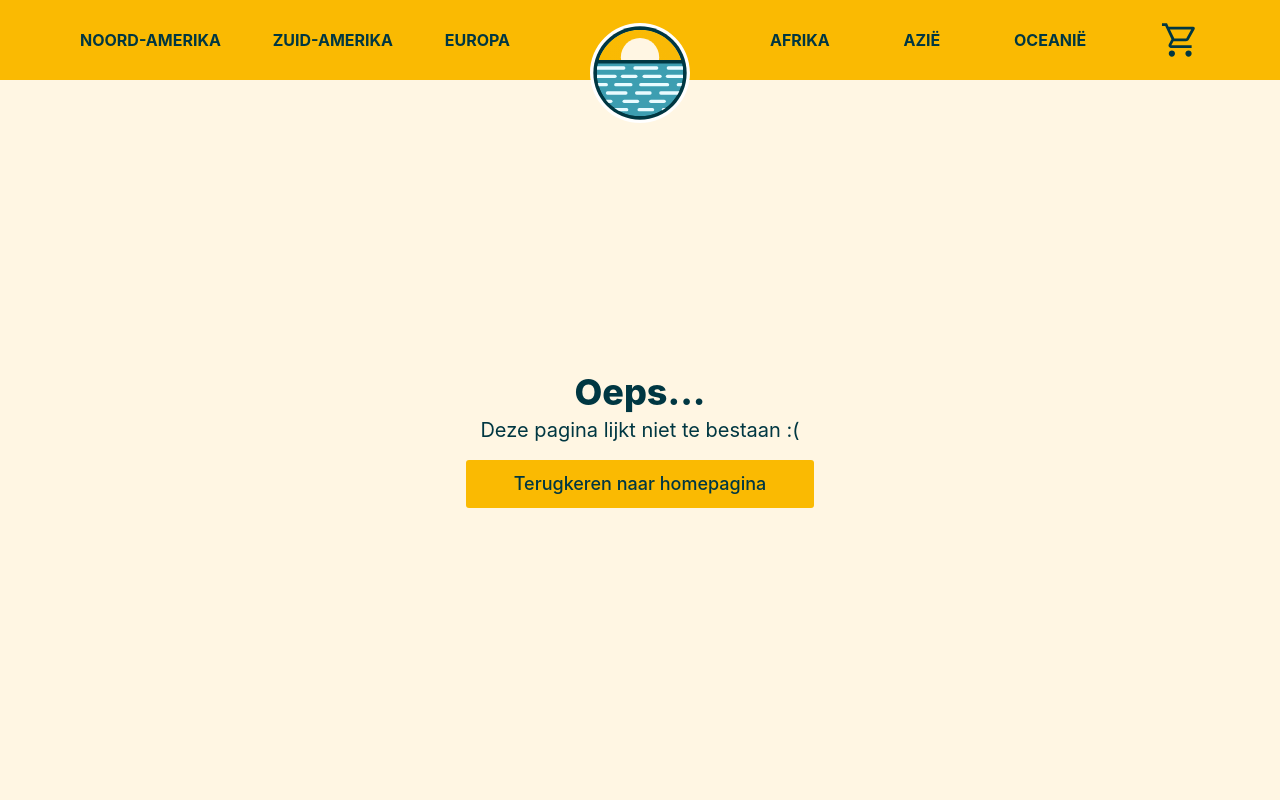
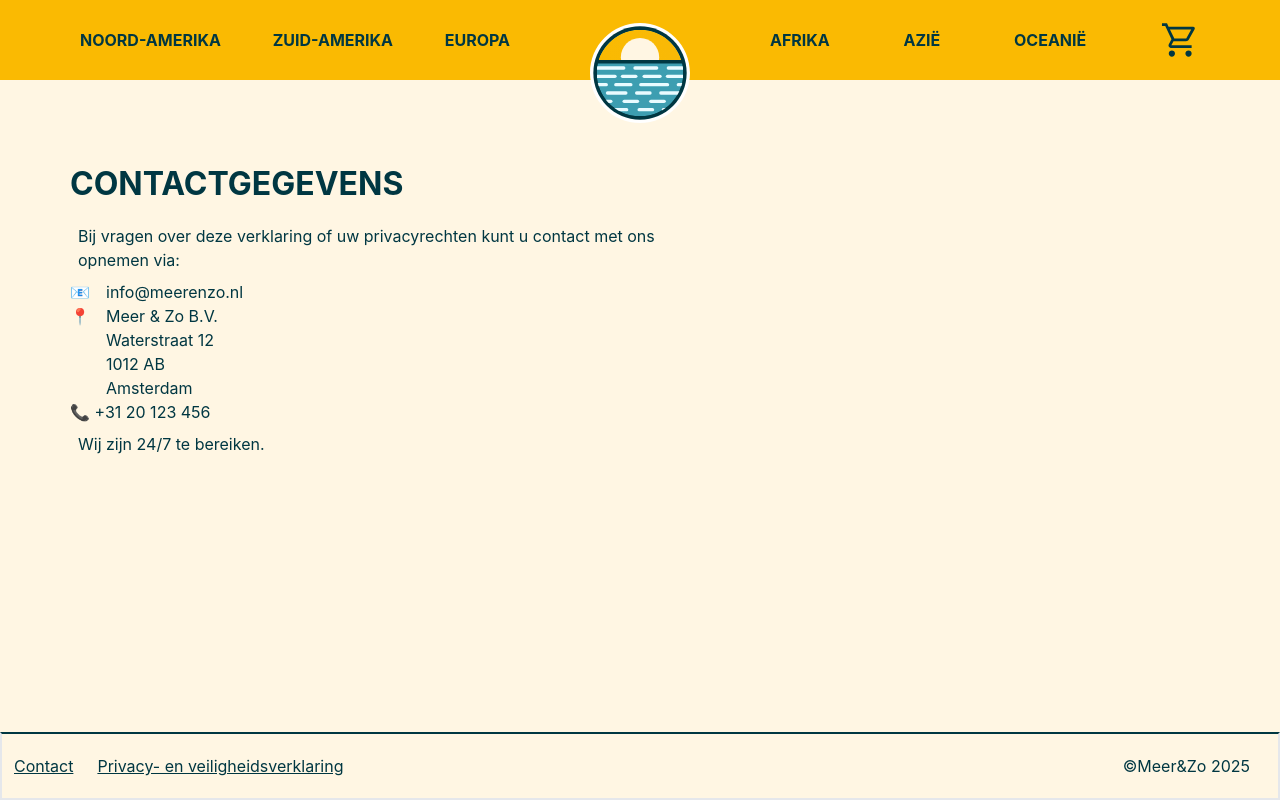
Before and after one commit to MauritsWilke/iuw_trust, a SvelteKit app: page /contact in a window 1280 px wide. Before the commit this address had no page. Built offline with nearby package versions, Linux system fonts and the light colour scheme.

Commit message:
feat: add tired stuff

```diff
--- a/src/components/footer.svelte
+++ b/src/components/footer.svelte
@@ -1,3 +1,17 @@
-<footer class="bg-[#0099ff] w-full h-[80px]">
-    <a href="/contact" aria-label="contact"></a>
+<footer class="text-teal border-2 border-t-teal px-3 py-5 font-serif w-screen">
+    <div class="flex justify-between w-full">
+        <div class="flex gap-6">
+            <a href="/contact" aria-label="contact">Contact</a>
+            <a href="/privacy" aria-label="privacy">Privacy- en veiligheidsverklaring</a>
+        </div>
+        <div class="mx-4">
+            <p>©Meer&Zo {new Date().getFullYear()}</p>
+        </div>
+    </div>
 </footer>
+
+<style lang="postcss">
+    a {
+        @apply underline;
+    }
+</style>
--- a/src/lib/types.ts
+++ b/src/lib/types.ts
@@ -10,3 +10,8 @@ export type InventoryData = {
     Temperatuur: number,
     ID: number
 }
+
+export type UserData = {
+    name: string,
+    email: string,
+}
--- a/src/routes/+page.svelte
+++ b/src/routes/+page.svelte
@@ -1,4 +1,5 @@
 <script lang="ts">
+    import Footer from "components/footer.svelte";
     import RotatingText from "components/RotatingText.svelte";
 
     const continentMap: { [key: string]: string } = {
@@ -11,7 +12,7 @@
     };
 </script>
 
-<div class="flex justify-center items-center w-full h-full bg-off-white max-md:hidden">
+<div class="flex justify-center items-center w-full h-full bg-off-white max-md:hidden relative">
     <svg width="1483" height="899" viewBox="0 0 1483 899" fill="none" xmlns="http://www.w3.org/2000/svg">
         <a href="/continent/europa" aria-label="europe">
             <g id="europe">
@@ -364,6 +365,8 @@
     {/each}
 </div>
 
+<Footer />
+
 <style lang="postcss">
     svg {
         #asia:hover .border,
--- a/src/routes/afrekenen/+page.svelte
+++ b/src/routes/afrekenen/+page.svelte
@@ -1,14 +1,6 @@
 <script lang="ts">
     import { cart } from "$lib/cart.svelte";
-
-    // import { formatPrice } from "$lib";
-    // let { data }: { data: PageData } = $props();
-    // const subtotal = cart.content.map((item) => +item.Prijs).reduce((a, b) => a + b, 0);
-    // const BTW = Math.floor(0.21 * subtotal);
-    // const adminCost = cart.content.length - 0.01;
-    // const digitalAdminCost = cart.content.length * 2 - 1.01;
-
-    // const total = subtotal + BTW + adminCost + digitalAdminCost;
+    import Footer from "components/footer.svelte";
 
     const betaalmethodes = ["iDeal", "PayPal", "Mastercard", "Bitcoin"];
     let selected = $state("");
@@ -17,7 +9,15 @@
     let name = $state("");
     let canCheckout = $derived(email.length && name.length && selected.length);
 
-    function clearCart() {
+    function fakePostRequest() {
+        localStorage.setItem(
+            "userData",
+            JSON.stringify({
+                email: email,
+                name: name,
+            }),
+        );
+
         cart.clear();
     }
 </script>
@@ -56,7 +56,7 @@
 
         <div class="flex flex-col gap-2">
             <a href="/succes">
-                <button class="cart bg-primary hover:bg-primary-light h-6 mt-10" onclick={clearCart} disabled={!canCheckout}>
+                <button onclick={fakePostRequest} disabled={!canCheckout} style="background-color: #{canCheckout ? 'faba02' : 'DFA602'}" class="cart bg-primary hover:bg-primary-light h-6 mt-10">
                     <div class="">Bestellen en betalen</div>
                 </button>
             </a>
@@ -73,6 +73,7 @@
         </a>
     </div>
 </div>
+<Footer />
 
 <style lang="postcss">
     .header {
--- a/src/routes/cart/+page.svelte
+++ b/src/routes/cart/+page.svelte
@@ -1,6 +1,7 @@
 <script lang="ts">
     import { formatPrice } from "$lib";
     import { cart } from "$lib/cart.svelte";
+    import Footer from "components/footer.svelte";
 
     // let { data }: { data: PageData } = $props();
     const subtotal = cart.content.map((item) => +item.Prijs).reduce((a, b) => a + b, 0);
@@ -83,6 +84,8 @@
     </div>
 </div>
 
+<Footer />
+
 <style lang="postcss">
     .data {
         @apply flex justify-between;
--- /dev/null
+++ b/src/routes/contact/+page.svelte
@@ -0,0 +1,35 @@
+<script>
+    import Footer from "components/footer.svelte";
+</script>
+
+<div id="wrapper" class=" font-serif px-[70px] py-[80px] max-w-[75ch] text-teal">
+    <h1>Contactgegevens</h1>
+    <p>Bij vragen over deze verklaring of uw privacyrechten kunt u contact met ons opnemen via:</p>
+    <span>
+        <pre>📧&#x09;info@meerenzo.nl</pre>
+        <pre>📍&#x09;Meer & Zo B.V.</pre>
+        <pre>&#x09;&#x09;Waterstraat 12</pre>
+        <pre>&#x09;&#x09;1012 AB</pre>
+        <pre>&#x09;&#x09;Amsterdam</pre>
+        <pre>📞 +31 20 123 456</pre>
+    </span>
+
+    <p class="mt-2">Wij zijn 24/7 te bereiken.</p>
+</div>
+<div class="absolute bottom-0">
+    <Footer />
+</div>
+
+<style lang="postcss">
+    h1 {
+        @apply uppercase text-teal text-[32px] font-bold mb-4;
+    }
+
+    p {
+        @apply mb-2 ml-2;
+    }
+
+    pre {
+        @apply font-serif;
+    }
+</style>
--- a/src/routes/continent/[continent]/+page.svelte
+++ b/src/routes/continent/[continent]/+page.svelte
@@ -1,6 +1,7 @@
 <script lang="ts">
     import Product from "components/product.svelte";
     import type { PageData } from "./$types";
+    import Footer from "components/footer.svelte";
     let { data }: { data: PageData } = $props();
 
     type Continent = {
@@ -73,11 +74,13 @@
         </div>
     </div>
 
-    <div id="inventoryList">
+    <div id="inventoryList" class="grid grid-cols-3 gap-4 p-4 max-sm:grid-cols-1 max-lg:grid-cols-2">
         {#each data.inventory as product}
             <Product ProductData={product}></Product>
         {/each}
     </div>
+
+    <Footer></Footer>
 </div>
 
 <style lang="postcss">
@@ -85,20 +88,12 @@
         background: radial-gradient(50% 50% at 50% 50%, #fffeea 0%, #fffeea 35%, #b7e8eb 100%), #fff6e3;
 
         div p {
-            background-repeat: repeat; /* Ensure the image repeats */
-
-            /* mix-blend-mode: overlay; */
+            background-repeat: repeat;
 
             -webkit-background-clip: text;
             background-clip: text;
 
             color: transparent;
         }
-
-        /* #waves .wave {
-            position: absolute;
-            bottom: 0;
-            left: 0;
-        } */
     }
 </style>
--- a/src/routes/privacy/+page.svelte
+++ b/src/routes/privacy/+page.svelte
@@ -1,4 +1,8 @@
-<div id="wrapper" class="w-full h-full font-serif px-[70px] py-[80px] max-w-[75ch]">
+<script>
+    import Footer from "components/footer.svelte";
+</script>
+
+<div id="wrapper" class=" font-serif px-[70px] py-[80px] max-w-[75ch] text-teal">
     <h1>Privacy- en Veiligheidsverklaring</h1>
 
     <h2>1. Inleiding</h2>
@@ -39,7 +43,7 @@
 
     <h2>6. Contactgegevens</h2>
     <p>Bij vragen over deze verklaring of uw privacyrechten kunt u contact met ons opnemen via:</p>
-    <span class="pb-2">
+    <span>
         <pre>📧&#x09;info@meerenzo.nl</pre>
         <pre>📍&#x09;Meer & Zo B.V.</pre>
         <pre>&#x09;&#x09;Waterstraat 12</pre>
@@ -48,6 +52,8 @@
         <pre>📞 +31 20 123 456</pre>
     </span>
 </div>
+
+<Footer />
 
 <style lang="postcss">
     h1 {
--- a/src/routes/product/[productID]/+page.svelte
+++ b/src/routes/product/[productID]/+page.svelte
@@ -3,6 +3,7 @@
     import { cart } from "$lib/cart.svelte";
     import RotatingText from "components/RotatingText.svelte";
     import type { PageData } from "./$types";
+    import Footer from "components/footer.svelte";
     let { data }: { data: PageData } = $props();
 
     const imageFolder = data.product.Naam.toLowerCase()
@@ -127,6 +128,8 @@
     </div>
 </div>
 
+<Footer />
+
 <style lang="postcss">
     .cart {
         @apply font-medium text-teal text-lg w-full py-4 flex justify-center items-center rounded-[3px];
--- a/src/routes/succes/+page.svelte
+++ b/src/routes/succes/+page.svelte
@@ -1,25 +1,15 @@
 <script lang="ts">
-    import { formatPrice } from "$lib";
-    import { cart } from "$lib/cart.svelte";
+    import type { UserData } from "$lib/types";
 
-    // let { data }: { data: PageData } = $props();
-    const subtotal = cart.content.map((item) => +item.Prijs).reduce((a, b) => a + b, 0);
-    const BTW = Math.floor(0.21 * subtotal);
-    const adminCost = cart.content.length - 0.01;
-    const digitalAdminCost = cart.content.length * 2 - 1.01;
-
-    const total = subtotal + BTW + adminCost + digitalAdminCost;
-
-    const betaalmethodes = ["iDeal", "PayPal", "Mastercard", "Bitcoin"];
-
-    function clearCart() {
-        cart.clear();
-    }
+    const data = localStorage.getItem("userData")!;
+    const userData = JSON.parse(data) as UserData;
 </script>
 
 <div id="wrapper" class="w-full h-full flex flex-row font-serif px-[70px] py-[170px]">
     <div id="winkelwagen" class="max-w-screen-md">
         <h1 class="header pb-2">Bestelling succesvol</h1>
+
+        <p class="text-teal">Beste {userData.name},<br />We hebben uw bestelling ontvangen en gaan ermee aan de slag!</p>
 
         <a href="/">
             <button class="cart bg-primary hover:bg-primary-light h-6 mt-10">
@@ -37,24 +27,4 @@
     .cart {
         @apply font-medium text-teal text-lg px-12 py-6 flex justify-center items-center rounded-[3px] w-full;
     }
-
-    input {
-        @apply border border-teal rounded-[3px] pl-[10px] py-1 text-teal text-lg  font-light box-border bg-off-white;
-
-        &:focus {
-            @apply border-teal border-2 outline-none;
-        }
-    }
-
-    label {
-        @apply text-teal text-base font-light;
-    }
-
-    h2 {
-        @apply text-teal font-medium text-xl;
-    }
-
-    .inputfield {
-        @apply flex flex-col;
-    }
 </style>
```
Also changed, not shown: src/components/product.svelte (+27 -16 lines).
